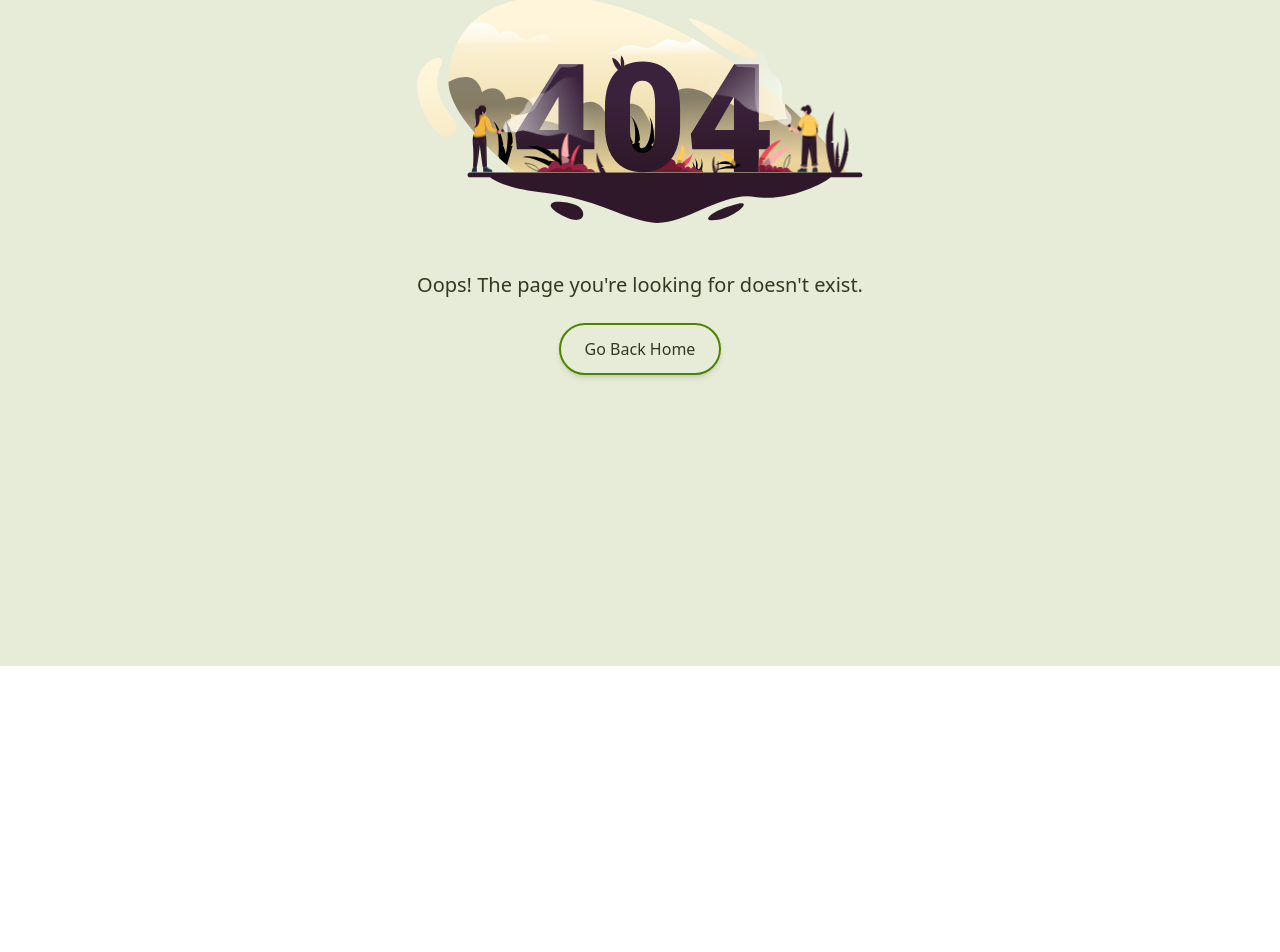
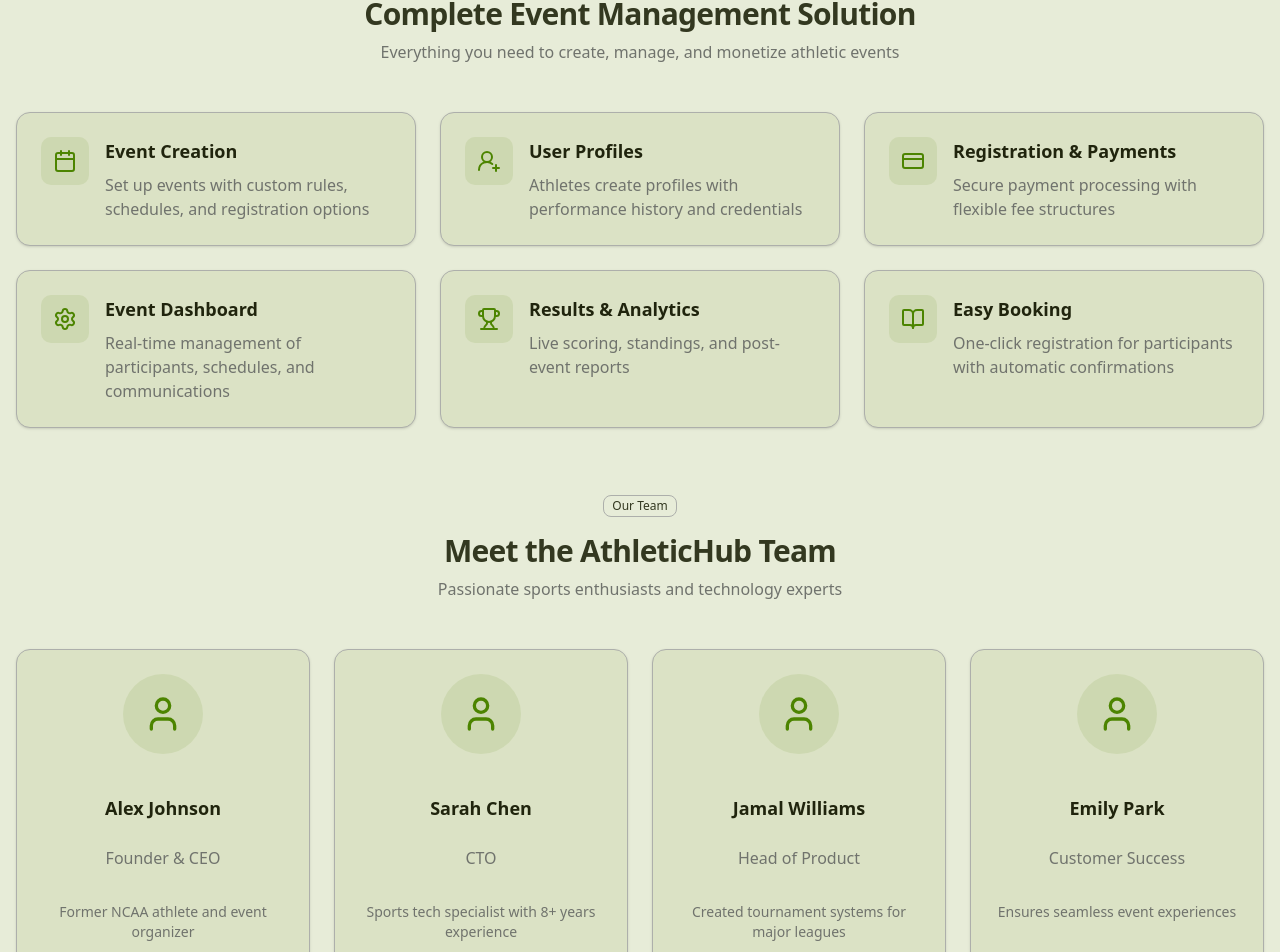
Before and after one commit to Jahid-Al-Hasan/athletic-hub-client, a React (Vite) app: page /about in a window 1280 px wide. Shown: the part 117-1069 px from the top of the page. Before the commit the page ends 800 px from the top, so only its background shows below. Built offline with nearby package versions, Linux system fonts and the light colour scheme; no server answers.

Commit message:
add about page

```diff
--- a/src/components/Navbar/Navbar.jsx
+++ b/src/components/Navbar/Navbar.jsx
@@ -80,14 +80,14 @@
         </>
       )}
       <NavLink
-        to="/blog"
+        to="/About"
         className={({ isActive }) =>
           `text-base font-medium transition-colors hover:text-primary ${
             isActive ? "text-primary" : "text-muted-foreground"
           }`
         }
       >
-        Blog
+        About
       </NavLink>
     </>
   );
--- /dev/null
+++ b/src/pages/AboutUs/AboutUs.jsx
@@ -0,0 +1,198 @@
+import { Card } from "@/components/ui/card";
+import { Button } from "@/components/ui/button";
+import { Badge } from "@/components/ui/badge";
+import {
+  CalendarIcon,
+  UsersIcon,
+  TrophyIcon,
+  SettingsIcon,
+  UserPlusIcon,
+  CreditCardIcon,
+  BookOpenIcon,
+  UserPlus2Icon,
+  UserIcon,
+} from "lucide-react";
+import { Link } from "react-router";
+
+export default function AboutPage() {
+  return (
+    <div className="max-w-7xl mx-auto px-4 py-12">
+      <section className="mb-16">
+        <div className="text-center mb-12">
+          <h2 className="text-2xl md:text-3xl font-bold tracking-tight">
+            Complete Event Management Solution
+          </h2>
+          <p className="text-muted-foreground mt-2 max-w-2xl mx-auto">
+            Everything you need to create, manage, and monetize athletic events
+          </p>
+        </div>
+
+        <div className="grid md:grid-cols-2 lg:grid-cols-3 gap-6">
+          <Card className="p-6 hover:shadow-md transition-shadow">
+            <div className="flex items-start gap-4">
+              <div className="p-3 rounded-lg bg-primary/10">
+                <CalendarIcon className="h-6 w-6 text-primary" />
+              </div>
+              <div>
+                <h3 className="font-semibold text-lg mb-2">Event Creation</h3>
+                <p className="text-muted-foreground">
+                  Set up events with custom rules, schedules, and registration
+                  options
+                </p>
+              </div>
+            </div>
+          </Card>
+
+          <Card className="p-6 hover:shadow-md transition-shadow">
+            <div className="flex items-start gap-4">
+              <div className="p-3 rounded-lg bg-primary/10">
+                <UserPlus2Icon className="h-6 w-6 text-primary" />
+              </div>
+              <div>
+                <h3 className="font-semibold text-lg mb-2">User Profiles</h3>
+                <p className="text-muted-foreground">
+                  Athletes create profiles with performance history and
+                  credentials
+                </p>
+              </div>
+            </div>
+          </Card>
+
+          <Card className="p-6 hover:shadow-md transition-shadow">
+            <div className="flex items-start gap-4">
+              <div className="p-3 rounded-lg bg-primary/10">
+                <CreditCardIcon className="h-6 w-6 text-primary" />
+              </div>
+              <div>
+                <h3 className="font-semibold text-lg mb-2">
+                  Registration & Payments
+                </h3>
+                <p className="text-muted-foreground">
+                  Secure payment processing with flexible fee structures
+                </p>
+              </div>
+            </div>
+          </Card>
+
+          <Card className="p-6 hover:shadow-md transition-shadow">
+            <div className="flex items-start gap-4">
+              <div className="p-3 rounded-lg bg-primary/10">
+                <SettingsIcon className="h-6 w-6 text-primary" />
+              </div>
+              <div>
+                <h3 className="font-semibold text-lg mb-2">Event Dashboard</h3>
+                <p className="text-muted-foreground">
+                  Real-time management of participants, schedules, and
+                  communications
+                </p>
+              </div>
+            </div>
+          </Card>
+
+          <Card className="p-6 hover:shadow-md transition-shadow">
+            <div className="flex items-start gap-4">
+              <div className="p-3 rounded-lg bg-primary/10">
+                <TrophyIcon className="h-6 w-6 text-primary" />
+              </div>
+              <div>
+                <h3 className="font-semibold text-lg mb-2">
+                  Results & Analytics
+                </h3>
+                <p className="text-muted-foreground">
+                  Live scoring, standings, and post-event reports
+                </p>
+              </div>
+            </div>
+          </Card>
+
+          <Card className="p-6 hover:shadow-md transition-shadow">
+            <div className="flex items-start gap-4">
+              <div className="p-3 rounded-lg bg-primary/10">
+                <BookOpenIcon className="h-6 w-6 text-primary" />
+              </div>
+              <div>
+                <h3 className="font-semibold text-lg mb-2">Easy Booking</h3>
+                <p className="text-muted-foreground">
+                  One-click registration for participants with automatic
+                  confirmations
+                </p>
+              </div>
+            </div>
+          </Card>
+        </div>
+      </section>
+
+      <section className="mb-16">
+        <div className="text-center mb-12">
+          <Badge variant="outline" className="mb-4">
+            Our Team
+          </Badge>
+          <h2 className="text-2xl md:text-3xl font-bold tracking-tight">
+            Meet the AthleticHub Team
+          </h2>
+          <p className="text-muted-foreground mt-2 max-w-2xl mx-auto">
+            Passionate sports enthusiasts and technology experts
+          </p>
+        </div>
+
+        <div className="grid sm:grid-cols-2 lg:grid-cols-4 gap-6">
+          {TEAM_MEMBERS.map((member) => (
+            <Card
+              key={member.id}
+              className="text-center p-6 hover:shadow-md transition-shadow"
+            >
+              <div className="w-20 h-20 mx-auto mb-4 rounded-full bg-primary/10 overflow-hidden flex items-center justify-center">
+                <UserIcon className="h-10 w-10 text-primary" />
+              </div>
+              <h3 className="font-semibold text-lg">{member.name}</h3>
+              <p className="text-muted-foreground mb-2">{member.role}</p>
+              <p className="text-sm text-muted-foreground">{member.bio}</p>
+            </Card>
+          ))}
+        </div>
+      </section>
+
+      <section className="text-center">
+        <Card className="p-8 bg-secondary/50">
+          <h2 className="text-xl lg:text-2xl font-bold mb-4">
+            Ready to Organize Your Next Event?
+          </h2>
+          <p className="text-sm lg:text-base text-muted-foreground mb-6 max-w-2xl mx-auto">
+            Join hundreds of event organizers using AthleticHub for seamless
+            competition management
+          </p>
+          <Link to="/create-event">
+            <Button>Create Your First Event</Button>
+          </Link>
+        </Card>
+      </section>
+    </div>
+  );
+}
+
+const TEAM_MEMBERS = [
+  {
+    id: 1,
+    name: "Alex Johnson",
+    role: "Founder & CEO",
+    bio: "Former NCAA athlete and event organizer",
+  },
+  {
+    id: 2,
+    name: "Sarah Chen",
+    role: "CTO",
+    bio: "Sports tech specialist with 8+ years experience",
+  },
+  {
+    id: 3,
+    name: "Jamal Williams",
+    role: "Head of Product",
+    bio: "Created tournament systems for major leagues",
+  },
+  {
+    id: 4,
+    name: "Emily Park",
+    role: "Customer Success",
+    bio: "Ensures seamless event experiences",
+  },
+];
--- a/src/pages/ManageEvents/ManageEvents.jsx
+++ b/src/pages/ManageEvents/ManageEvents.jsx
@@ -79,8 +79,8 @@
   return (
     <div className="max-w-7xl mx-auto px-4 py-8">
       <PageTitle title="Manage Events" />
-      <div className="flex justify-between items-center mb-6">
-        <h1 className="text-2xl font-bold">Manage Your Events</h1>
+      <div className="flex flex-col lg:flex-row gap-4 lg:gap-0 justify-between items-center mb-6">
+        <h1 className="text-xl lg:text-2xl font-bold">Manage Your Events</h1>
         <Button onClick={() => navigate("/create-event")}>
           <Plus className="h-4 w-4 mr-2" />
           Create New Event
--- a/src/pages/MyBookings/MyBookings.jsx
+++ b/src/pages/MyBookings/MyBookings.jsx
@@ -68,8 +68,8 @@
   return (
     <div className="max-w-7xl mx-auto px-4 py-8">
       <PageTitle title="My Bookings" />
-      <div className="flex justify-between items-start mb-6">
-        <h1 className="text-2xl font-bold">My Bookings</h1>
+      <div className="flex flex-col lg:flex-row gap-4 lg:gap-0 justify-between items-start mb-6">
+        <h1 className="text-xl lg:text-2xl font-bold">My Bookings</h1>
         <div className="flex flex-col md:flex-row gap-2">
           <Button
             variant={viewMode === "table" ? "default" : "outline"}
--- a/src/routes/Router.jsx
+++ b/src/routes/Router.jsx
@@ -13,6 +13,7 @@
 import EventDetails from "../pages/EventDetails/EventDetails";
 import { Loading } from "../components/Loading/Loading";
 import MyProfile from "../pages/MyProfile/MyProfile";
+import AboutPage from "../pages/AboutUs/AboutUs";
 
 const router = createBrowserRouter([
   {
@@ -25,7 +26,15 @@
       { path: "signup", Component: Register },
       {
         path: "my-profile",
-        Component: MyProfile,
+        element: (
+          <ProtectedRoute>
+            <MyProfile />
+          </ProtectedRoute>
+        ),
+      },
+      {
+        path: "about",
+        Component: AboutPage,
       },
       {
         path: "events",
```
